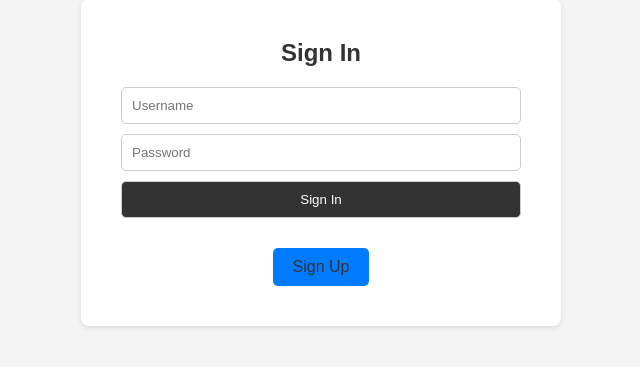
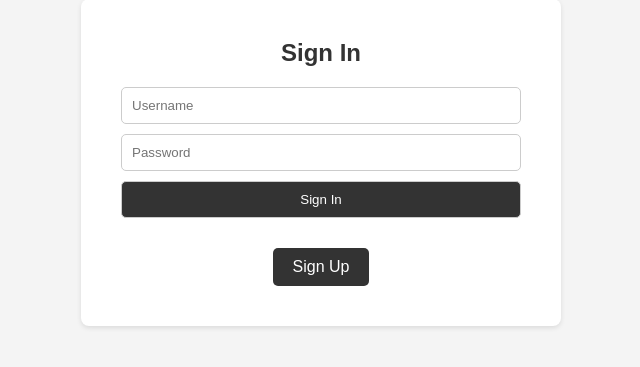
Before and after one commit to Sheikh-Ahmed-Naeem/Inventory-Management-System, a Flask app: page / in a window 1280 px wide. Shown: the part 238-605 px from the top of the page, without its empty margins (319-959 px from the left). Run offline with Flask 3, Linux system fonts and the light colour scheme; some libraries are stand-ins or nearby versions.

Commit message:
some changes

```diff
--- a/templates/index.html
+++ b/templates/index.html
@@ -62,12 +62,12 @@
 
         .links a {
             text-decoration: none;
-            color: #333;
+            color: #ffffff;
             margin: 0 10px;
         }
 
         .signup-button {
-            background-color: #007BFF;
+            background-color: #333;
             color: white;
             padding: 10px 20px;
             text-decoration: none;
@@ -77,7 +77,7 @@
         }
 
         .signup-button:hover {
-            background-color: #0056b3;
+            background-color: #635656;
         }
     </style>
 </head>
```
Also changed, not shown: app.py (line endings or trailing spaces).
